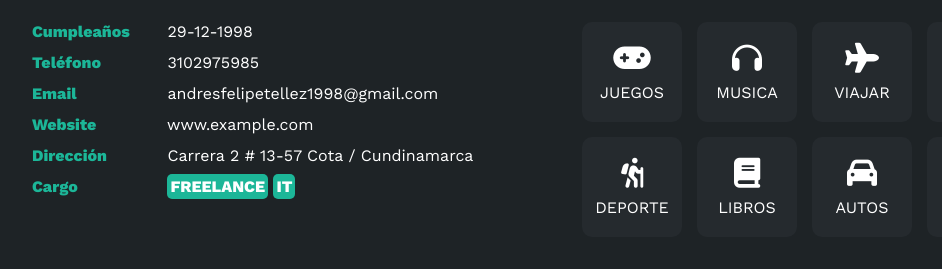
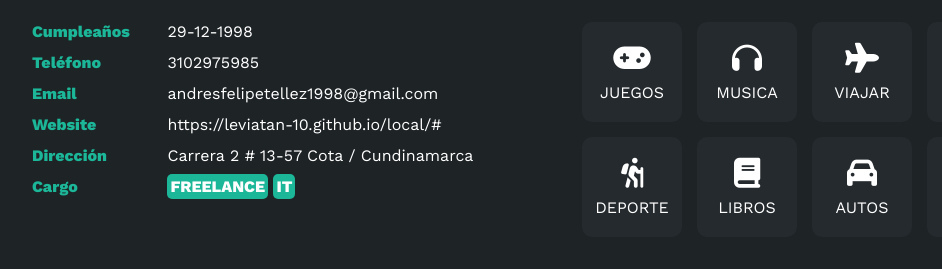
Before and after one commit to Leviatan-10/local, a plain HTML site: page index.html in a window 1280 px wide. Shown: the part 1051-1320 px from the top of the page, 58-1000 px from the left. Drawn offline with nearby package versions, Linux system fonts and the light colour scheme.

Commit message:
Update index.html

```diff
--- a/index.html
+++ b/index.html
@@ -74,7 +74,7 @@
                         </li>
                         <li>
                             <strong>Website</strong>
-                            www.example.com
+                            https://leviatan-10.github.io/local/#
                         </li>
                         <li>
                             <strong>Dirección</strong>
```
